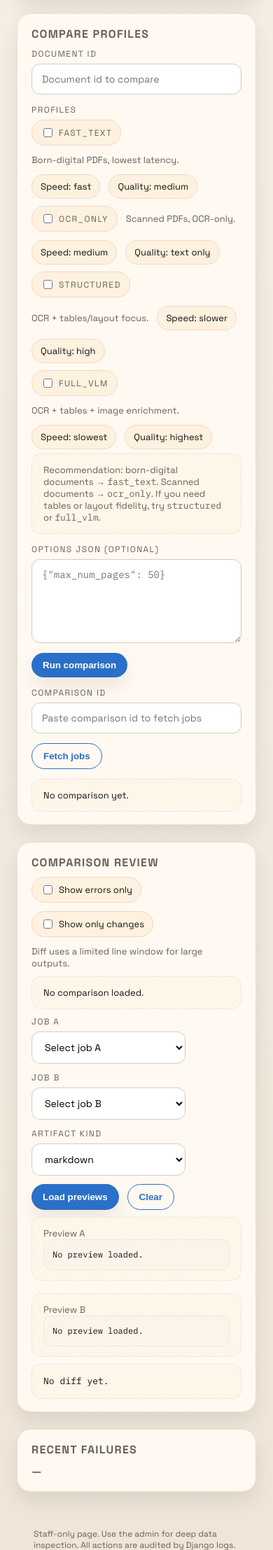
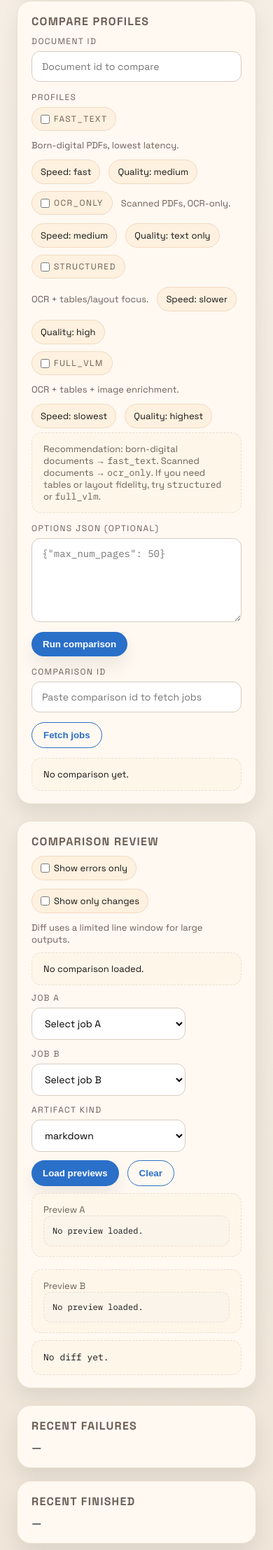
Before and after one commit to TobitRE/DocumentRefinery, a Django app: page /dashboard/ in a window 390 px wide. Shown: the part 2947-5162 px from the top of the page at 70% size. Run offline with Django 5.2, Linux system fonts and the light colour scheme; the visitor is signed in with stand-in values (Sample User, id 1); parts of the project's set-up code (start-up, migrations or seed data) failed here and were passed over; some libraries are stand-ins or nearby versions.

Commit message:
Enhance dashboard summary view and layout
- Added a new section for displaying recent finished jobs in the dashboard summary view, improving visibility into job completion.
- Updated the dashboard layout to include a card for recent finished jobs alongside recent failures, enhancing user experience.
- Modified CSS styles for input fields and pill elements to improve responsiveness and visual consistency across the dashboard.

```diff
--- a/document_refinery/dashboard/templates/dashboard/base.html
+++ b/document_refinery/dashboard/templates/dashboard/base.html
@@ -217,7 +217,7 @@
         color: var(--muted);
       }
 
-      .field input,
+      .field input:not([type="checkbox"]):not([type="radio"]),
       .field textarea,
       .field select {
         padding: 12px 14px;
@@ -235,6 +235,13 @@
         overflow: hidden;
         text-overflow: ellipsis;
         white-space: nowrap;
+      }
+
+      .pill input[type="checkbox"],
+      .pill input[type="radio"] {
+        width: auto;
+        margin: 0;
+        flex: 0 0 auto;
       }
 
       .field textarea {
--- a/document_refinery/dashboard/templates/dashboard/index.html
+++ b/document_refinery/dashboard/templates/dashboard/index.html
@@ -256,9 +256,15 @@
     </div>
   </section>
 
-  <section class="card">
+  <section class="grid">
+    <div class="card">
       <h3>Recent failures</h3>
       <div class="list" id="recentFailures">—</div>
+    </div>
+    <div class="card">
+      <h3>Recent finished</h3>
+      <div class="list" id="recentFinished">—</div>
+    </div>
   </section>
 {% endblock %}
 
@@ -325,6 +331,7 @@
       workers: document.getElementById("workerList"),
       system: document.getElementById("systemStatus"),
       failures: document.getElementById("recentFailures"),
+      finished: document.getElementById("recentFinished"),
       metrics: document.getElementById("metricsText"),
     };
 
@@ -447,8 +454,7 @@
       clearNode(fields.failures);
       if (!failures.length) {
         fields.failures.textContent = "No recent failures.";
-        return;
-      }
+      } else {
         failures.forEach((item) => {
           const failureId = String(item.id);
           const wrapper = document.createElement("div");
@@ -576,10 +582,10 @@
               body.appendChild(msg);
             }
             if (detailsText) {
-            const details = document.createElement("div");
-            details.className = "metrics";
-            details.textContent = detailsText;
-            body.appendChild(details);
+              const detailsBlock = document.createElement("div");
+              detailsBlock.className = "metrics";
+              detailsBlock.textContent = detailsText;
+              body.appendChild(detailsBlock);
             }
           } else {
             body.appendChild(meta);
@@ -587,6 +593,31 @@
           details.appendChild(body);
           wrapper.appendChild(details);
           fields.failures.appendChild(wrapper);
+        });
+      }
+
+      const finished = data.recent_finished || [];
+      clearNode(fields.finished);
+      if (!finished.length) {
+        fields.finished.textContent = "No finished jobs yet.";
+        return;
+      }
+      finished.forEach((item) => {
+        const row = document.createElement("div");
+        row.className = "row";
+        const label = `Job ${item.id} · ${item.profile || "—"} · ${item.status || "—"}`;
+        row.appendChild(createPill(label));
+        if (item.error_code) {
+          row.appendChild(createPill(`Error: ${item.error_code}`));
+        }
+        const finishedAt = item.finished_at
+          ? new Date(item.finished_at).toLocaleString()
+          : "—";
+        row.appendChild(createPill(`Finished: ${finishedAt}`));
+        if (item.duration_ms !== null && item.duration_ms !== undefined) {
+          row.appendChild(createPill(`Duration: ${formatDuration(item.duration_ms)}`));
+        }
+        fields.finished.appendChild(row);
       });
     }
 
```
Also changed, not shown: document_refinery/dashboard/views.py (+17 -0 lines). Lines whose indentation alone changed are shown as unchanged.
